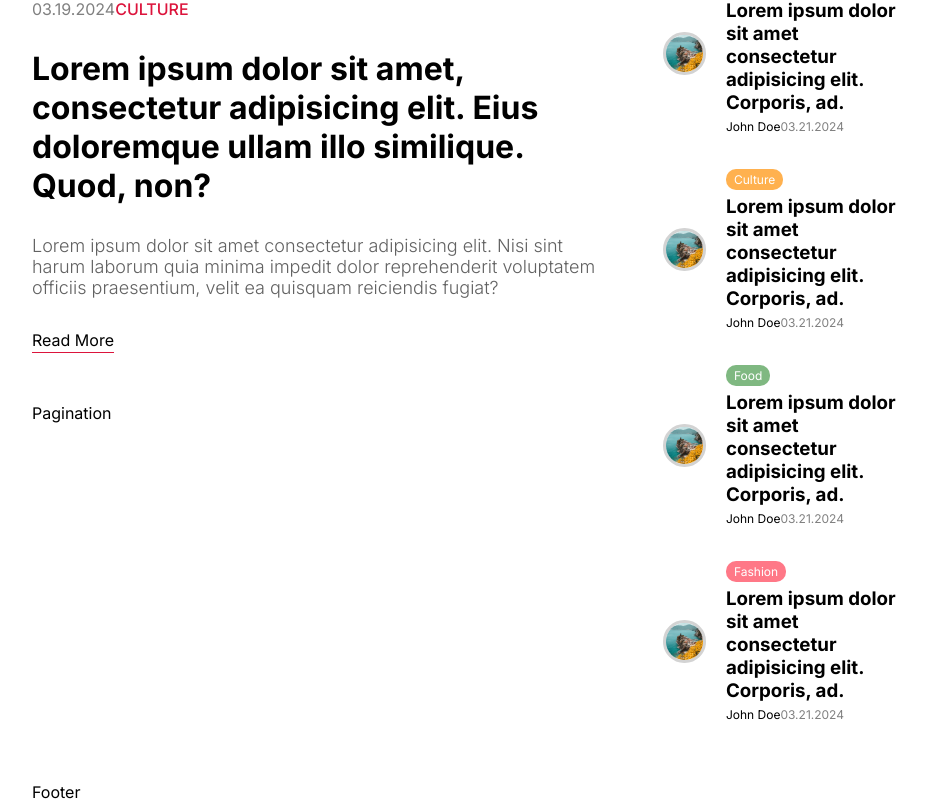
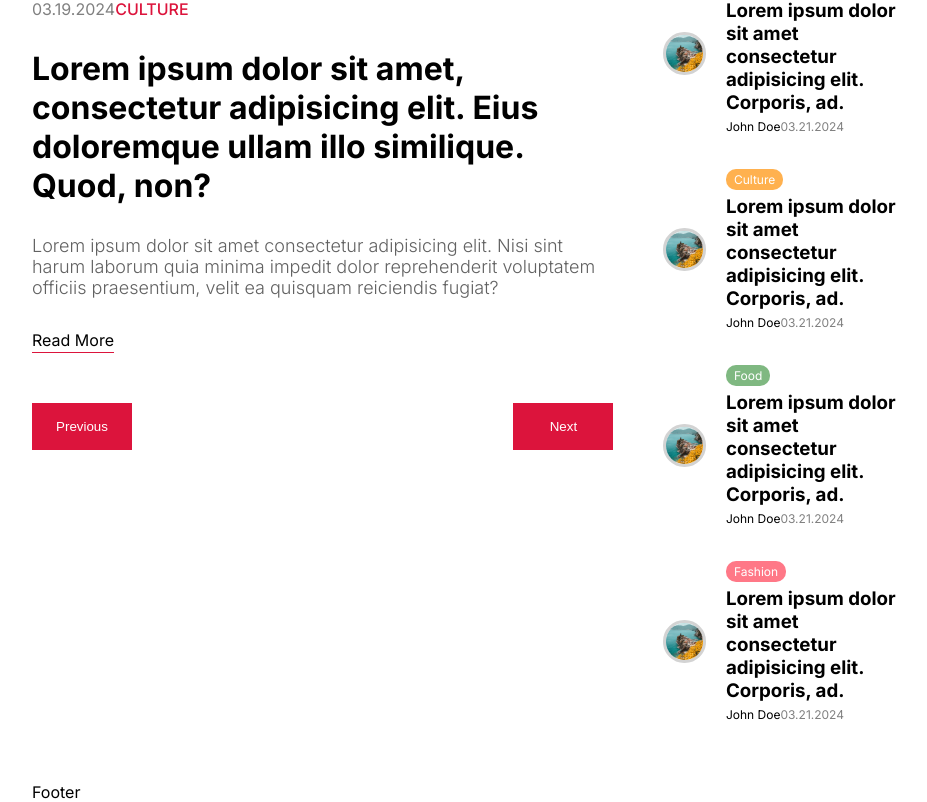
Before and after one commit to skyler-hall/blog-app, a Next.js app: page / in a window 1280 px wide. Shown: the part 2658-3460 px from the top of the page, without its empty margins (176-1103 px from the left). Built offline with nearby package versions, Linux system fonts and the light colour scheme.

Commit message:
Pagination Buttons

```diff
--- a/src/components/pagination/Pagination.jsx
+++ b/src/components/pagination/Pagination.jsx
@@ -4,7 +4,8 @@ import styles from "./pagination.module.css"
 const Pagination = () => {
   return (
     <div className={styles.container}>
-        Pagination
+        <button className={styles.button}>Previous</button>
+        <button className={styles.button}>Next</button>
     </div>
   )
 }
--- a/src/components/pagination/pagination.module.css
+++ b/src/components/pagination/pagination.module.css
@@ -1,3 +1,13 @@
 .container {
+    display: flex;
+    justify-content: space-between;
+}
 
+.button {
+    width: 100px;
+    border: none;
+    padding: 16px;
+    background-color: crimson;
+    color: white;
+    cursor: pointer;
 }
```
